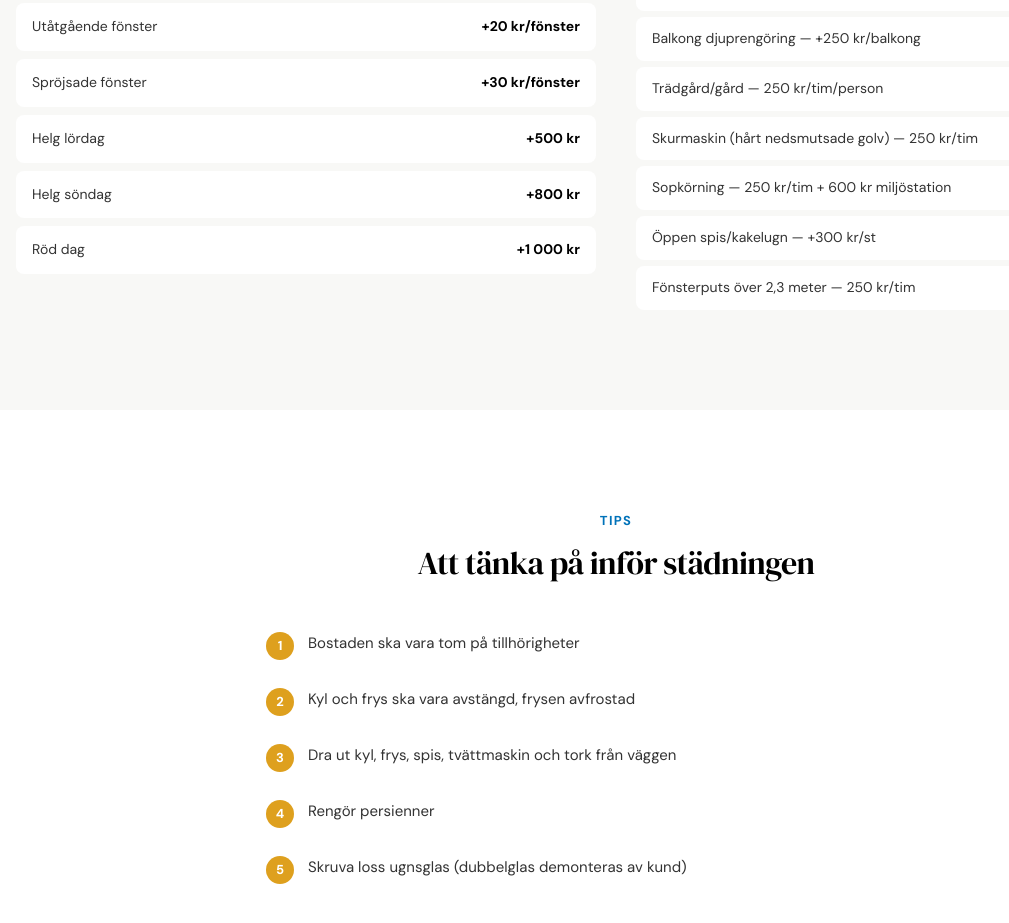
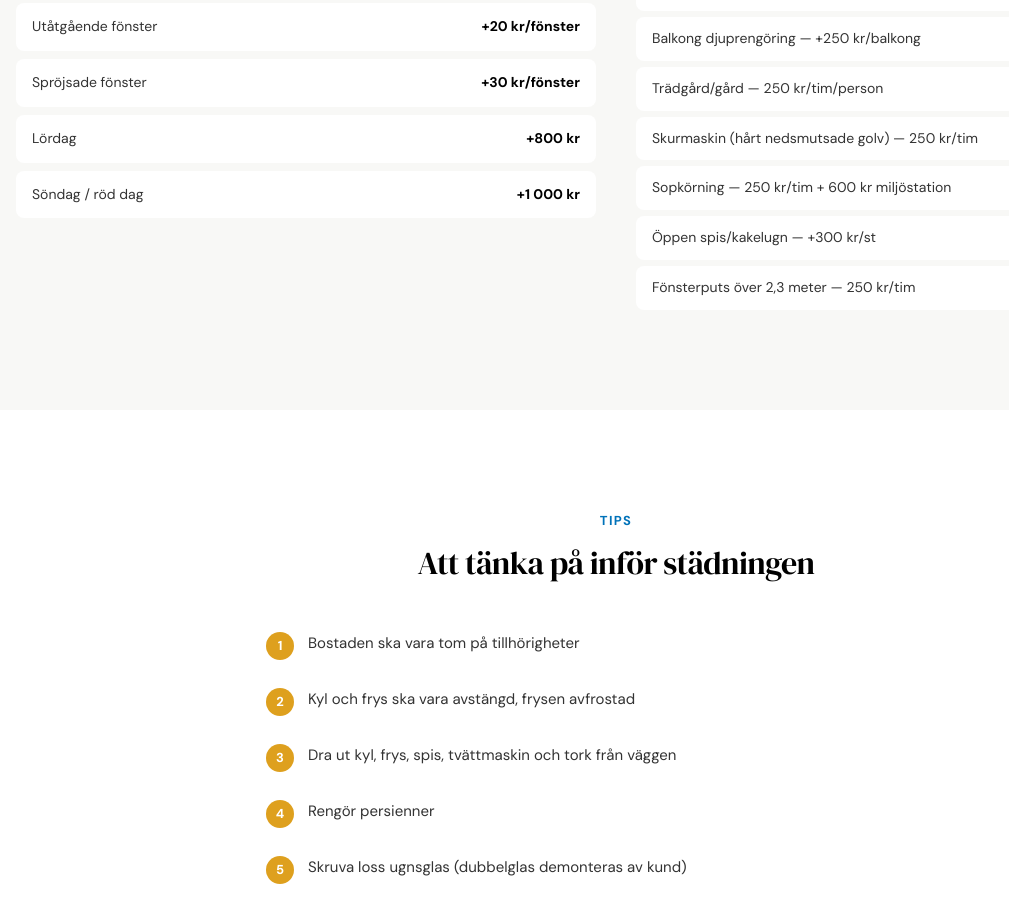
Before and after one commit to joelstolt/time, a Next.js app: page /flyttstadning in a window 1280 px wide. Shown: the part 2780-3703 px from the top of the page, without its empty margins (24-1033 px from the left). Built offline with nearby package versions, Linux system fonts and the light colour scheme.

Commit message:
Priskalkylator: dela upp helg-tillägg i lördag (800 kr) och söndag/röd dag (1000 kr)
Co-Authored-By: Claude Opus 4.6 (1M context) <noreply@anthropic.com>

```diff
--- a/components/FlyttstadningContent.jsx
+++ b/components/FlyttstadningContent.jsx
@@ -63,9 +63,8 @@ const tillval = [
   { namn: "Tredje glasruta", pris: "+30 kr/ruta" },
   { namn: "Utåtgående fönster", pris: "+20 kr/fönster" },
   { namn: "Spröjsade fönster", pris: "+30 kr/fönster" },
-  { namn: "Helg lördag", pris: "+500 kr" },
-  { namn: "Helg söndag", pris: "+800 kr" },
-  { namn: "Röd dag", pris: "+1 000 kr" },
+  { namn: "Lördag", pris: "+800 kr" },
+  { namn: "Söndag / röd dag", pris: "+1 000 kr" },
 ];
 
 const ejIngar = [
--- a/components/Hero.jsx
+++ b/components/Hero.jsx
@@ -49,7 +49,8 @@ const SERVICES = {
       { id: "ugn", label: "Sanera ugn", price: 300 },
       { id: "angmaskin", label: "Ångmaskin", price: 400 },
       { id: "mattvatt", label: "Mattvätt - 100 kr/kvm", price: 0, isManual: true },
-      { id: "helg", label: "Städas på helg / röd dag", price: 500 },
+      { id: "lordag", label: "Städas på lördag", price: 800 },
+      { id: "sondag", label: "Städas på söndag / röd dag", price: 1000 },
     ],
   },
   storstadning: {
--- a/components/PriceCalculator.jsx
+++ b/components/PriceCalculator.jsx
@@ -73,7 +73,8 @@ const SERVICES = {
       { id: "ugn", label: "Sanera ugn", price: 300 },
       { id: "angmaskin", label: "Ångmaskin", price: 400 },
       { id: "mattvatt", label: "Mattvätt — 100 kr/kvm", price: 0, isManual: true },
-      { id: "helg", label: "Städas på helg / röd dag", price: 500 },
+      { id: "lordag", label: "Städas på lördag", price: 800 },
+      { id: "sondag", label: "Städas på söndag / röd dag", price: 1000 },
     ],
   },
   storstadning: {
@@ -101,8 +102,9 @@ const SERVICES = {
       { id: "ugn", label: "Sanera ugn invändigt", price: 285 },
       { id: "kamin", label: "Kamin / öppen spis", price: 400 },
       { id: "mattvatt", label: "Mattvätt — 99 kr/kvm", price: 0, isManual: true },
-      { id: "helg", label: "Städ på helg / röd dag", price: 485 },
       { id: "angmaskin", label: "Tillägg ångmaskin", price: 450 },
+      { id: "lordag", label: "Städas på lördag", price: 800 },
+      { id: "sondag", label: "Städas på söndag / röd dag", price: 1000 },
     ],
   },
   visningsstadning: {
@@ -136,8 +138,9 @@ const SERVICES = {
       { id: "ugn", label: "Sanera ugn invändigt", price: 300 },
       { id: "kamin", label: "Kamin / öppen spis", price: 400 },
       { id: "mattvatt", label: "Mattvätt — 100 kr/kvm", price: 0, isManual: true },
-      { id: "helg", label: "Städas på helg / röd dag", price: 502 },
       { id: "angttvatt", label: "Ångtvätt", price: 500 },
+      { id: "lordag", label: "Städas på lördag", price: 800 },
+      { id: "sondag", label: "Städas på söndag / röd dag", price: 1000 },
     ],
   },
   badrumstvatt: {
```
